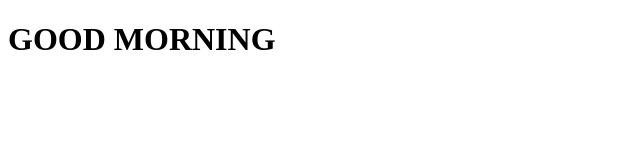
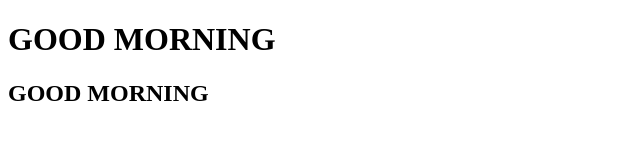
Before and after one commit to iamrajesh-CODER/GitLearningRepo, a plain HTML site: page index.html in a window 1280 px wide. Shown: the whole page, without its empty margins (0-640 px from the left). Drawn offline with Linux system fonts and the light colour scheme.

Commit message:
Html Commit

```diff
--- a/index.html
+++ b/index.html
@@ -7,5 +7,6 @@
 </head>
 <body>
     <h1>GOOD MORNING</h1>
+    <h2>GOOD MORNING</h2>
 </body>
 </html>
```
